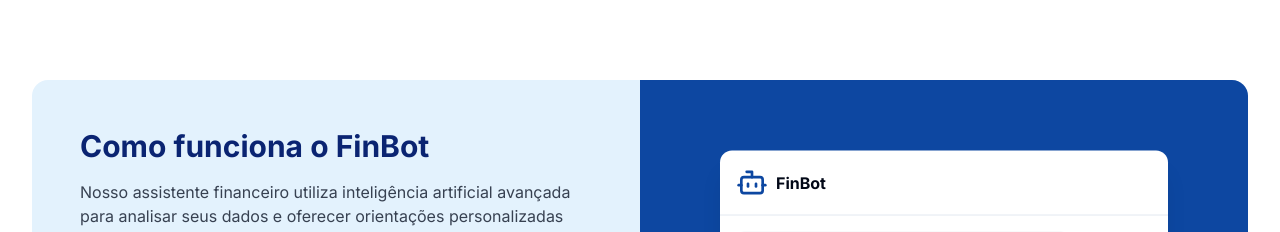
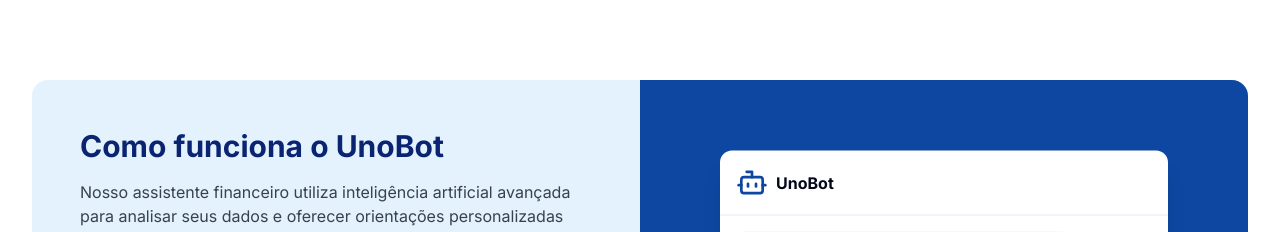
Before and after one commit to pedrohqalves/telegram-finance-bot-landing-page, a React (Vite) app: page / in a window 1280 px wide. Shown: the part 2346-2578 px from the top of the page. Built offline with nearby package versions, Linux system fonts and the light colour scheme.

Commit message:
Rename FinBot to UnoBot
Rename FinBot to UnoBot in the "Como funciona o Finbot" section.

```diff
--- a/src/components/FeaturesSection.tsx
+++ b/src/components/FeaturesSection.tsx
@@ -66,7 +66,7 @@ const FeaturesSection = () => {
           <div className="bg-finance-light rounded-2xl overflow-hidden">
             <div className="flex flex-col md:flex-row">
               <div className="md:w-1/2 p-8 md:p-12 flex flex-col justify-center">
-                <h3 className="text-2xl md:text-3xl font-bold mb-4 text-finance-dark">Como funciona o FinBot</h3>
+                <h3 className="text-2xl md:text-3xl font-bold mb-4 text-finance-dark">Como funciona o UnoBot</h3>
                 <p className="text-gray-700 mb-6">
                   Nosso assistente financeiro utiliza inteligência artificial avançada para analisar seus dados e oferecer
                   orientações personalizadas sobre como gerenciar melhor seu dinheiro.
@@ -96,7 +96,7 @@ const FeaturesSection = () => {
                     <div className="p-4 border-b">
                       <div className="flex items-center">
                         <Bot className="h-8 w-8 text-finance-primary mr-2" />
-                        <span className="font-bold">FinBot</span>
+                        <span className="font-bold">UnoBot</span>
                       </div>
                     </div>
                     <div className="p-4 space-y-3">
```
